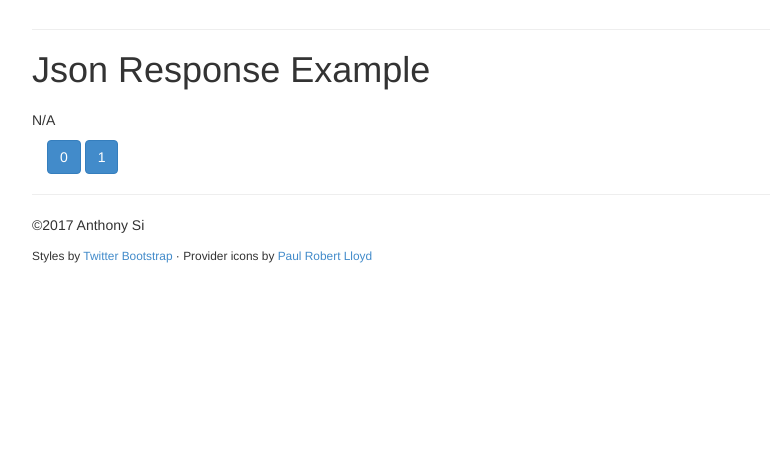
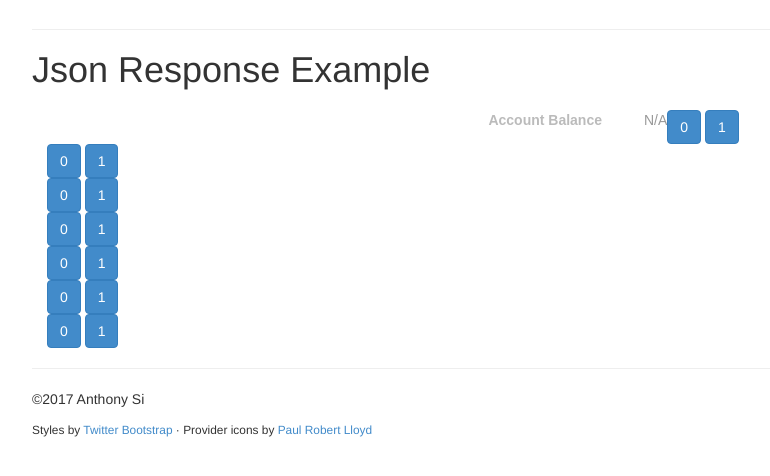
Before and after one commit to yksi7417/bitpocket, a Django app: page /secret/ in a window 1280 px wide. Shown: the part 51-527 px from the top of the page, without its empty margins (38-808 px from the left). Run offline with Django 3.2, Linux system fonts and the light colour scheme; the visitor is signed in with stand-in values (Sample User, id 1); some libraries are stand-ins or nearby versions.

Commit message:
7 levels, json working

```diff
--- a/bitpocket/views.py
+++ b/bitpocket/views.py
@@ -1,7 +1,9 @@
 from django.views.generic.base import View
 from django.http import JsonResponse
+import json
 
 class PlayView(View):
     def dispatch(self, *args, **kwargs):
+        json_data = json.loads(self.request.body.decode('utf-8'))
         profile = self.request.user.profile
-        return JsonResponse({'body': { 'accountBalance': profile.account_balance } })
+        return JsonResponse({'body': { 'accountBalance': profile.account_balance + json_data['guess']} })
--- a/static/css/main.css
+++ b/static/css/main.css
@@ -30,3 +30,21 @@ form .error .help-inline {
 h1 {
     margin-bottom: 20px !important;
 }
+
+dt, dd {
+    font-family:sans-serif;
+}
+
+dt {
+   float:left;
+   clear:left;
+   text-align:right;
+   width:50%;
+   color:#bbb;
+}
+
+dd {
+   float:left;
+   margin-left:3em;
+   color:#999
+}
--- a/templates/base.html
+++ b/templates/base.html
@@ -78,6 +78,32 @@
     </footer>
 </div> <!-- /container -->
 
+    <script type="text/javascript" charset="utf-8">
+        $.ajaxSetup({
+             beforeSend: function(xhr, settings) {
+                 function getCookie(name) {
+                     var cookieValue = null;
+                     if (document.cookie && document.cookie != '') {
+                         var cookies = document.cookie.split(';');
+                         for (var i = 0; i < cookies.length; i++) {
+                             var cookie = jQuery.trim(cookies[i]);
+                             // Does this cookie string begin with the name we want?
+                             if (cookie.substring(0, name.length + 1) == (name + '=')) {
+                                 cookieValue = decodeURIComponent(cookie.substring(name.length + 1));
+                                 break;
+                             }
+                         }
+                     }
+                     return cookieValue;
+                 }
+                 if (!(/^http:.*/.test(settings.url) || /^https:.*/.test(settings.url))) {
+                     // Only send the token to relative URLs i.e. locally.
+                     xhr.setRequestHeader("X-CSRFToken", getCookie('csrftoken'));
+                 }
+             }
+        });
+    </script>
+
 </body>
 
 </html>
--- a/templates/secret.html
+++ b/templates/secret.html
@@ -6,40 +6,24 @@
 
     <h1>Json Response Example</h1>
 
-    <p id="account_balance">N/A</p>
+    <dl>
+        <dt>Account Balance</dt>
+        <dd id="account_balance">N/A</dd>
+    </dl>
+
     <div class="container">
-        <button onclick="make_a_guess(0)" class="btn btn-primary">0</button>
-        <button onclick="make_a_guess(1)" class="btn btn-primary">1</button>
+        {% for i in "6543210" %}
+            <button onclick="make_a_guess({{i}}, 0)" class="btn btn-primary">0</button>
+            <button onclick="make_a_guess({{i}}, 1)" class="btn btn-primary">1</button>
+            <br>
+        {% endfor %}
+
     </div>
 
     <script type="text/javascript" charset="utf-8">
-        $.ajaxSetup({
-             beforeSend: function(xhr, settings) {
-                 function getCookie(name) {
-                     var cookieValue = null;
-                     if (document.cookie && document.cookie != '') {
-                         var cookies = document.cookie.split(';');
-                         for (var i = 0; i < cookies.length; i++) {
-                             var cookie = jQuery.trim(cookies[i]);
-                             // Does this cookie string begin with the name we want?
-                             if (cookie.substring(0, name.length + 1) == (name + '=')) {
-                                 cookieValue = decodeURIComponent(cookie.substring(name.length + 1));
-                                 break;
-                             }
-                         }
-                     }
-                     return cookieValue;
-                 }
-                 if (!(/^http:.*/.test(settings.url) || /^https:.*/.test(settings.url))) {
-                     // Only send the token to relative URLs i.e. locally.
-                     xhr.setRequestHeader("X-CSRFToken", getCookie('csrftoken'));
-                 }
-             }
-        });
-    </script>
-    <script type="text/javascript" charset="utf-8">
-        function make_a_guess(guess) {
+        function make_a_guess(level, guess) {
             var guess_request = { };
+            guess_request['level'] = level;
             guess_request['guess'] = guess;
             $.ajax({
                 type :  "POST",
```
